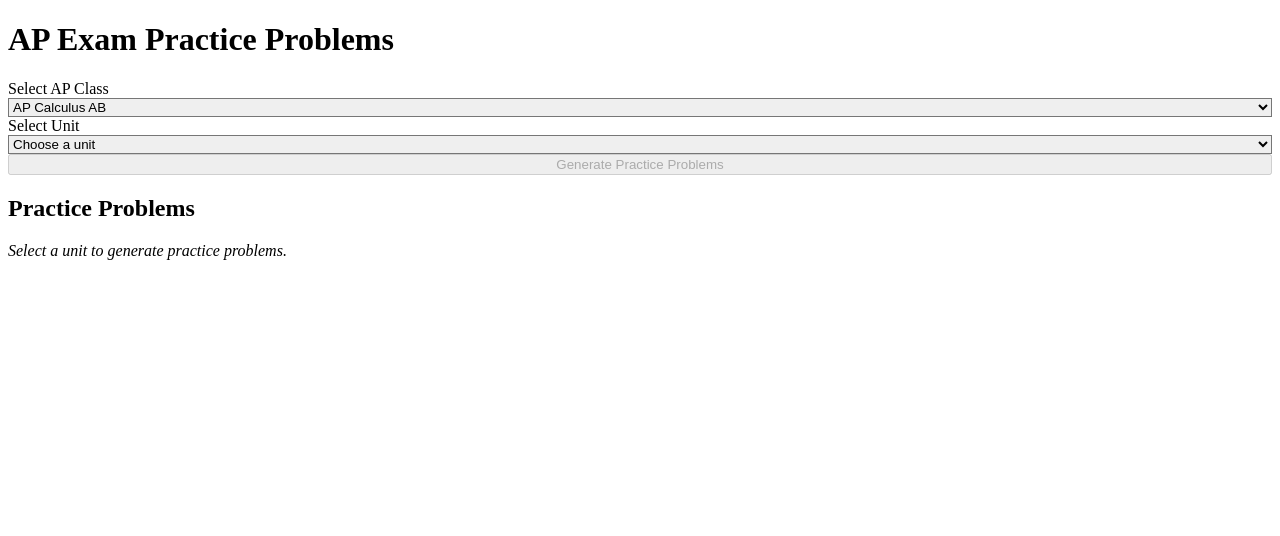
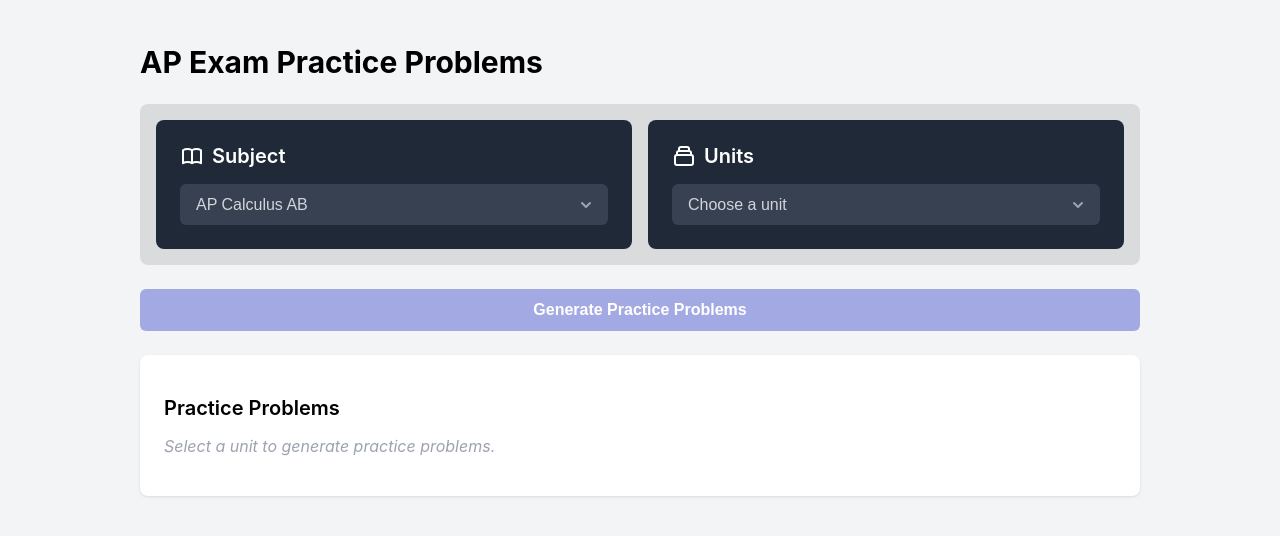
Before and after one commit to bigwidjaja/AP_Ace, a SvelteKit app in the folder frontend/: page /practice in a window 1280 px wide. Shown: the top 536 px of the page. Built offline with nearby package versions, Linux system fonts and the light colour scheme; a web font is replaced by a local one.

Commit message:
practice page

```diff
--- a/frontend/src/routes/practice/+page.svelte
+++ b/frontend/src/routes/practice/+page.svelte
@@ -17,18 +17,7 @@
                 { id: 'unit8', name: 'Unit 8: Applications of Integration' }
             ]
         },
-      {
-          id: 'eng_lang',
-          name: 'AP English Language and Composition',
-          units: [
-              { id: 'unit1', name: 'Unit 1: Rhetorical Analysis' },
-              { id: 'unit2', name: 'Unit 2: Argument Writing' },
-              { id: 'unit3', name: 'Unit 3: Synthesis Writing' },
-              { id: 'unit4', name: 'Unit 4: Research and Source Analysis' },
-              { id: 'unit5', name: 'Unit 5: Style and Tone in Writing' },
-              { id: 'unit6', name: 'Unit 6: Critical Reading Strategies' }
-          ]
-      },
+
         {
             id: 'us_history',
             name: 'AP United States History',
@@ -61,26 +50,27 @@
             id: 'psychology',
             name: 'AP Psychology',
             units: [
-              { id: 'unit1', name: 'Unit 1: Scientific Foundations of Psychology' },
-              { id: 'unit2', name: 'Unit 2: Biological Bases of Behavior' },
-              { id: 'unit3', name: 'Unit 3: Sensation and Perception' },
-              { id: 'unit4', name: 'Unit 4: Learning' },
-              { id: 'unit5', name: 'Unit 5: Cognitive Psychology' },
-              { id: 'unit6', name: 'Unit 6: Developmental Psychology' },
-              { id: 'unit7', name: 'Unit 7: Motivation, Emotion, and Personality' },
-              { id: 'unit8', name: 'Unit 8: Clinical Psychology' }
+                { id: 'unit1', name: 'Unit 1: Biological Bases of Behavior' },
+                { id: 'unit2', name: 'Unit 2: Cognition' },
+                { id: 'unit3', name: 'Unit 3: Development and Learning' },
+                { id: 'unit4', name: 'Unit 4: Social Psychology and Personality' },
+                { id: 'unit5', name: 'Unit 5: Mental and Physical Health' },
             ]
         },
         {
             id: 'comp_sci',
-          name: 'AP Computer Science Principles',
+            name: 'AP Computer Science A',
             units: [
-              { id: 'unit1', name: 'Unit 1: Digital Information' },
-              { id: 'unit2', name: 'Unit 2: The Internet' },
-              { id: 'unit3', name: 'Unit 3: Algorithms and Programming' },
-              { id: 'unit4', name: 'Unit 4: Data and Information' },
-              { id: 'unit5', name: 'Unit 5: Working with Data' },
-              { id: 'unit6', name: 'Unit 6: The Impact of Computing' }
+                { id: 'unit1', name: 'Unit 1: Primitive Types' },
+                { id: 'unit2', name: 'Unit 2: Using Objects' },
+                { id: 'unit3', name: 'Unit 3: Boolean Expressions and if Statements' },
+                { id: 'unit4', name: 'Unit 4: Iteration' },
+                { id: 'unit5', name: 'Unit 5: Writing Classes' },
+                { id: 'unit6', name: 'Unit 6: Array' },
+                { id: 'unit7', name: 'Unit 7: ArrayList' } ,
+                { id: 'unit8', name: 'Unit 8: 2D Array' } ,
+                { id: 'unit9', name: 'Unit 9: Inheritance' } ,
+                { id: 'unit10', name: 'Unit 10: Recursion' },
             ]
         }
     ];
@@ -105,27 +95,51 @@
     }
   </script>
 
-<div class="container mx-auto max-w-4xl p-6">
-  <h1 class="text-3xl font-bold mb-6">AP Exam Practice Problems</h1>
-  <div class="bg-white rounded-lg shadow-md p-6 mb-6">
-      <div class="mb-4">
-          <label for="ap-class" class="block text-sm font-medium text-gray-700 mb-2">Select AP Class</label>
+  <div class="container">
+    <h1 class="page-title">AP Exam Practice Problems</h1>
+
+    <!-- Dropdown container with pink/purple background -->
+    <div class="dropdown-container">
+      <!-- Subject dropdown -->
+      <div class="dropdown-box">
+        <div class="dropdown-header">
+          <svg xmlns="http://www.w3.org/2000/svg" class="icon" fill="none" viewBox="0 0 24 24" stroke="currentColor">
+            <path stroke-linecap="round" stroke-linejoin="round" stroke-width="2" d="M12 6.253v13m0-13C10.832 5.477 9.246 5 7.5 5S4.168 5.477 3 6.253v13C4.168 18.477 5.754 18 7.5 18s3.332.477 4.5 1.253m0-13C13.168 5.477 14.754 5 16.5 5c1.747 0 3.332.477 4.5 1.253v13C19.832 18.477 18.247 18 16.5 18c-1.746 0-3.332.477-4.5 1.253" />
+          </svg>
+          <span class="dropdown-title">Subject</span>
+        </div>
+        <div class="select-wrapper">
           <select
             id="ap-class"
-              class="w-full p-2 border border-gray-300 rounded-md"
+            class="select-input"
             bind:value={selectedClass}
             on:change={handleClassChange}
           >
+            <option value={null} disabled>Any subject</option>
             {#each apClasses as apClass}
               <option value={apClass}>{apClass.name}</option>
             {/each}
           </select>
+          <div class="select-arrow">
+            <svg xmlns="http://www.w3.org/2000/svg" viewBox="0 0 20 20" fill="currentColor" aria-hidden="true">
+              <path fill-rule="evenodd" d="M5.293 7.293a1 1 0 011.414 0L10 10.586l3.293-3.293a1 1 0 111.414 1.414l-4 4a1 1 0 01-1.414 0l-4-4a1 1 0 010-1.414z" clip-rule="evenodd" />
+            </svg>
           </div>
-      <div class="mb-6">
-          <label for="unit" class="block text-sm font-medium text-gray-700 mb-2">Select Unit</label>
+        </div>
+      </div>
+
+      <!-- Units dropdown -->
+      <div class="dropdown-box">
+        <div class="dropdown-header">
+          <svg xmlns="http://www.w3.org/2000/svg" class="icon" fill="none" viewBox="0 0 24 24" stroke="currentColor">
+            <path stroke-linecap="round" stroke-linejoin="round" stroke-width="2" d="M19 11H5m14 0a2 2 0 012 2v6a2 2 0 01-2 2H5a2 2 0 01-2-2v-6a2 2 0 012-2m14 0V9a2 2 0 00-2-2M5 11V9a2 2 0 012-2m0 0V5a2 2 0 012-2h6a2 2 0 012 2v2M7 7h10" />
+          </svg>
+          <span class="dropdown-title">Units</span>
+        </div>
+        <div class="select-wrapper">
           <select
             id="unit"
-              class="w-full p-2 border border-gray-300 rounded-md"
+            class="select-input"
             bind:value={selectedUnit}
           >
             <option value={null} disabled selected>Choose a unit</option>
@@ -133,11 +147,20 @@
               <option value={unit}>{unit.name}</option>
             {/each}
           </select>
+          <div class="select-arrow">
+            <svg xmlns="http://www.w3.org/2000/svg" viewBox="0 0 20 20" fill="currentColor" aria-hidden="true">
+              <path fill-rule="evenodd" d="M5.293 7.293a1 1 0 011.414 0L10 10.586l3.293-3.293a1 1 0 111.414 1.414l-4 4a1 1 0 01-1.414 0l-4-4a1 1 0 010-1.414z" clip-rule="evenodd" />
+            </svg>
           </div>
+        </div>
+      </div>
+    </div>
+
+    <!-- Generate button -->
     <button
       on:click={handleGenerateProblems}
       disabled={!selectedUnit || isGenerating}
-          class="w-full py-2 px-4 bg-blue-600 text-white font-semibold rounded-md hover:bg-blue-700 disabled:bg-blue-300 disabled:cursor-not-allowed"
+      class="generate-button"
     >
       {#if isGenerating}
         Generating...
@@ -145,17 +168,174 @@
         Generate Practice Problems
       {/if}
     </button>
-  </div>
-  <div class="bg-white rounded-lg shadow-md p-6">
-      <h2 class="text-xl font-semibold mb-4">Practice Problems</h2>
+
+    <!-- Results section -->
+    <div class="results-container">
+      <h2 class="results-title">Practice Problems</h2>
       {#if selectedUnit}
-          <p class="text-gray-700">Problems for {selectedClass.name}: {selectedUnit.name} will appear here.</p>
+        <p class="results-text">Problems for {selectedClass.name}: {selectedUnit.name} will appear here.</p>
       {:else}
-          <p class="text-gray-500 italic">Select a unit to generate practice problems.</p>
+        <p class="results-text-empty">Select a unit to generate practice problems.</p>
       {/if}
     </div>
   </div>
 
   <style>
-/* Add any component-specific styles here */
+    /* Global styles */
+    :global(body) {
+      background-color: #f3f4f6;
+      font-family: -apple-system, BlinkMacSystemFont, 'Segoe UI', Roboto, Oxygen, Ubuntu, Cantarell, 'Open Sans', 'Helvetica Neue', sans-serif;
+      margin: 0;
+      padding: 0;
+    }
+
+    /* Container styles */
+    .container {
+      max-width: 1000px;
+      margin: 0 auto;
+      padding: 24px;
+    }
+
+    /* Page title */
+    .page-title {
+      font-size: 1.875rem;
+      font-weight: 700;
+      margin-bottom: 24px;
+    }
+
+    /* Dropdown container */
+    .dropdown-container {
+      display: grid;
+      grid-template-columns: 1fr;
+      gap: 16px;
+      background-color: #0000001a;
+      border-radius: 8px;
+      padding: 16px;
+      margin-bottom: 24px;
+    }
+
+    @media (min-width: 768px) {
+      .dropdown-container {
+        grid-template-columns: 1fr 1fr;
+      }
+    }
+
+    /* Dropdown box */
+    .dropdown-box {
+      background-color: #1f2937;
+      border-radius: 8px;
+      padding: 24px;
+    }
+
+    /* Dropdown header */
+    .dropdown-header {
+      display: flex;
+      align-items: center;
+      margin-bottom: 16px;
+    }
+
+    /* Icon */
+    .icon {
+      width: 24px;
+      height: 24px;
+      color: white;
+      margin-right: 8px;
+    }
+
+    /* Dropdown title */
+    .dropdown-title {
+      color: white;
+      font-size: 1.25rem;
+      font-weight: 600;
+    }
+
+    /* Select wrapper */
+    .select-wrapper {
+      position: relative;
+    }
+
+    /* Select input */
+    .select-input {
+      width: 100%;
+      padding: 12px 16px;
+      padding-right: 40px;
+      background-color: #374151;
+      color: #d1d5db;
+      border: none;
+      border-radius: 6px;
+      appearance: none;
+      font-size: 1rem;
+    }
+
+    .select-input:focus {
+      outline: none;
+      box-shadow: 0 0 0 2px rgba(78, 108, 200, 0.339);
+    }
+
+    /* Select arrow */
+    .select-arrow {
+      position: absolute;
+      top: 0;
+      right: 0;
+      bottom: 0;
+      display: flex;
+      align-items: center;
+      padding-right: 12px;
+      pointer-events: none;
+    }
+
+    .select-arrow svg {
+      width: 20px;
+      height: 20px;
+      color: #9ca3af;
+    }
+
+    /* Generate button */
+    .generate-button {
+      width: 100%;
+      padding: 12px 16px;
+      background-color: #3a41cf;
+      color: white;
+      font-weight: 600;
+      border: none;
+      border-radius: 6px;
+      cursor: pointer;
+      font-size: 1rem;
+      margin-bottom: 24px;
+      transition: background-color 0.2s;
+    }
+
+    .generate-button:hover {
+      background-color: #121c74;
+    }
+
+    .generate-button:disabled {
+      background-color: #6b76d796;
+      cursor: not-allowed;
+    }
+
+    /* Results container */
+    .results-container {
+      background-color: white;
+      border-radius: 8px;
+      padding: 24px;
+      box-shadow: 0 1px 3px rgba(0, 0, 0, 0.1);
+    }
+
+    /* Results title */
+    .results-title {
+      font-size: 1.25rem;
+      font-weight: 600;
+      margin-bottom: 16px;
+    }
+
+    /* Results text */
+    .results-text {
+      color: #4b5563;
+    }
+
+    .results-text-empty {
+      color: #9ca3af;
+      font-style: italic;
+    }
   </style>
```
Lines whose indentation alone changed are shown as unchanged.
